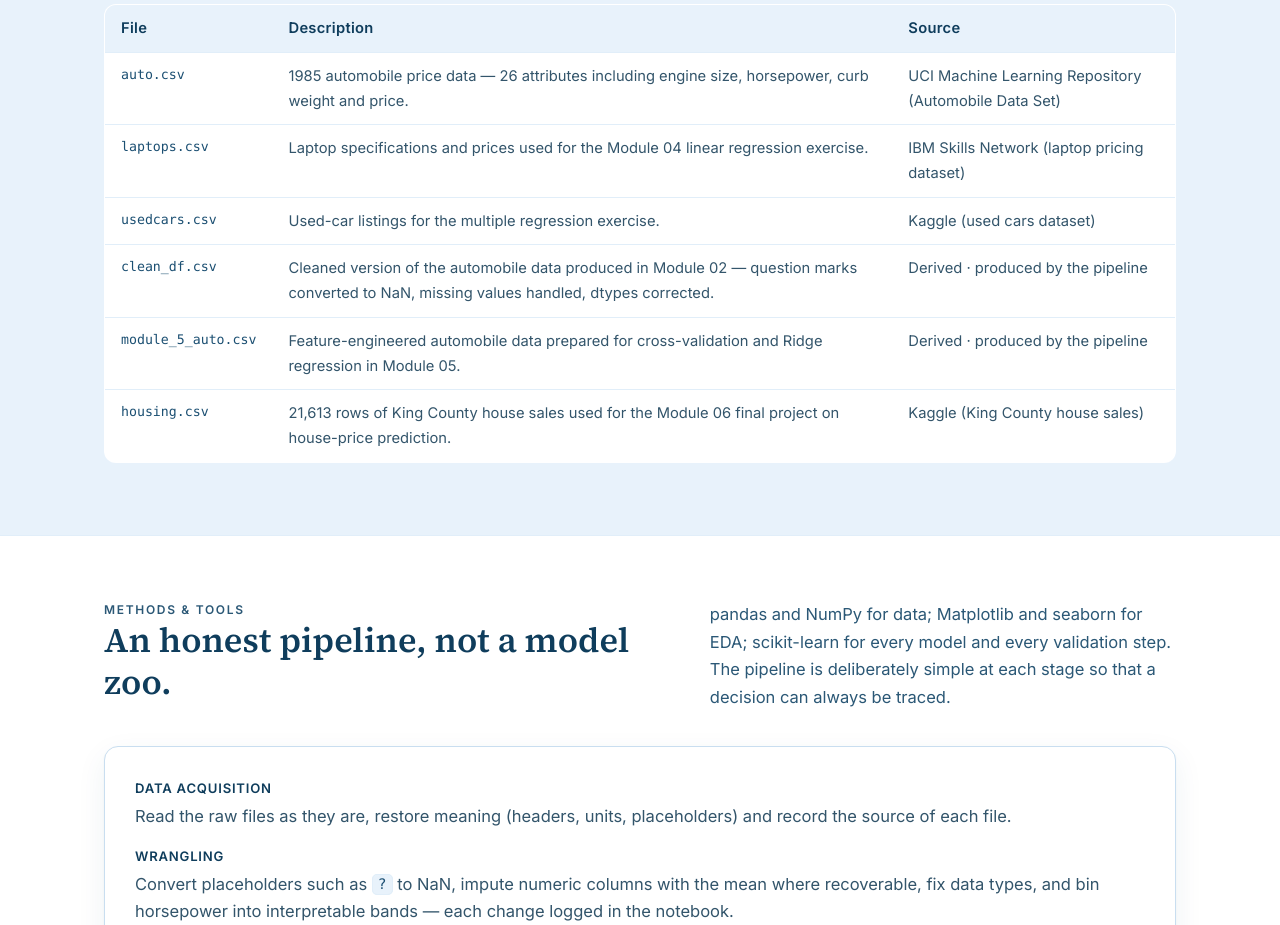
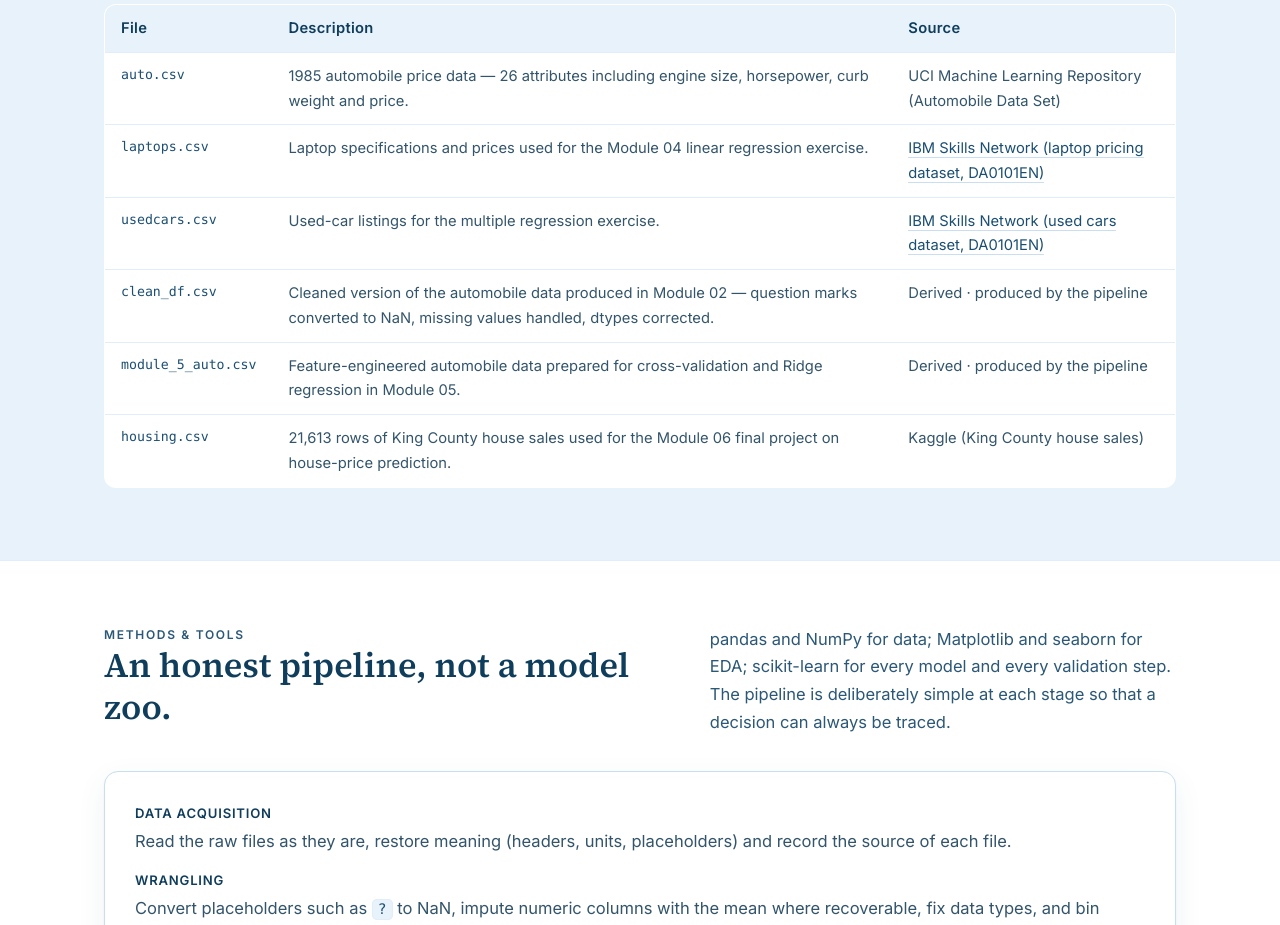
Before and after one commit to FongChinWai-Vivi/data-science-project, a plain HTML site: page index.html in a window 1280 px wide. Shown: the part 1920-2845 px from the top of the page. Drawn offline with Linux system fonts and the light colour scheme.

Commit message:
Add GitHub Pages site link, peer feedback notes and linked dataset sources (Practice 9 Step 4.02-4.04)

```diff
--- a/index.html
+++ b/index.html
@@ -243,8 +243,8 @@ footer.site .container{display:flex;justify-content:space-between;gap:18px;flex-
         </thead>
         <tbody>
           <tr><td>auto.csv</td><td>1985 automobile price data &mdash; 26 attributes including engine size, horsepower, curb weight and price.</td><td>UCI Machine Learning Repository (Automobile Data Set)</td></tr>
-          <tr><td>laptops.csv</td><td>Laptop specifications and prices used for the Module 04 linear regression exercise.</td><td>IBM Skills Network (laptop pricing dataset)</td></tr>
-          <tr><td>usedcars.csv</td><td>Used-car listings for the multiple regression exercise.</td><td>Kaggle (used cars dataset)</td></tr>
+          <tr><td>laptops.csv</td><td>Laptop specifications and prices used for the Module 04 linear regression exercise.</td><td><a href="https://cognitiveclass.ai/courses/data-analysis-python" target="_blank" rel="noopener">IBM Skills Network (laptop pricing dataset, DA0101EN)</a></td></tr>
+          <tr><td>usedcars.csv</td><td>Used-car listings for the multiple regression exercise.</td><td><a href="https://cognitiveclass.ai/courses/data-analysis-python" target="_blank" rel="noopener">IBM Skills Network (used cars dataset, DA0101EN)</a></td></tr>
           <tr><td>clean_df.csv</td><td>Cleaned version of the automobile data produced in Module 02 &mdash; question marks converted to NaN, missing values handled, dtypes corrected.</td><td>Derived &middot; produced by the pipeline</td></tr>
           <tr><td>module_5_auto.csv</td><td>Feature-engineered automobile data prepared for cross-validation and Ridge regression in Module 05.</td><td>Derived &middot; produced by the pipeline</td></tr>
           <tr><td>housing.csv</td><td>21,613 rows of King County house sales used for the Module 06 final project on house-price prediction.</td><td>Kaggle (King County house sales)</td></tr>
```
Also changed, not shown: 2 other files.
